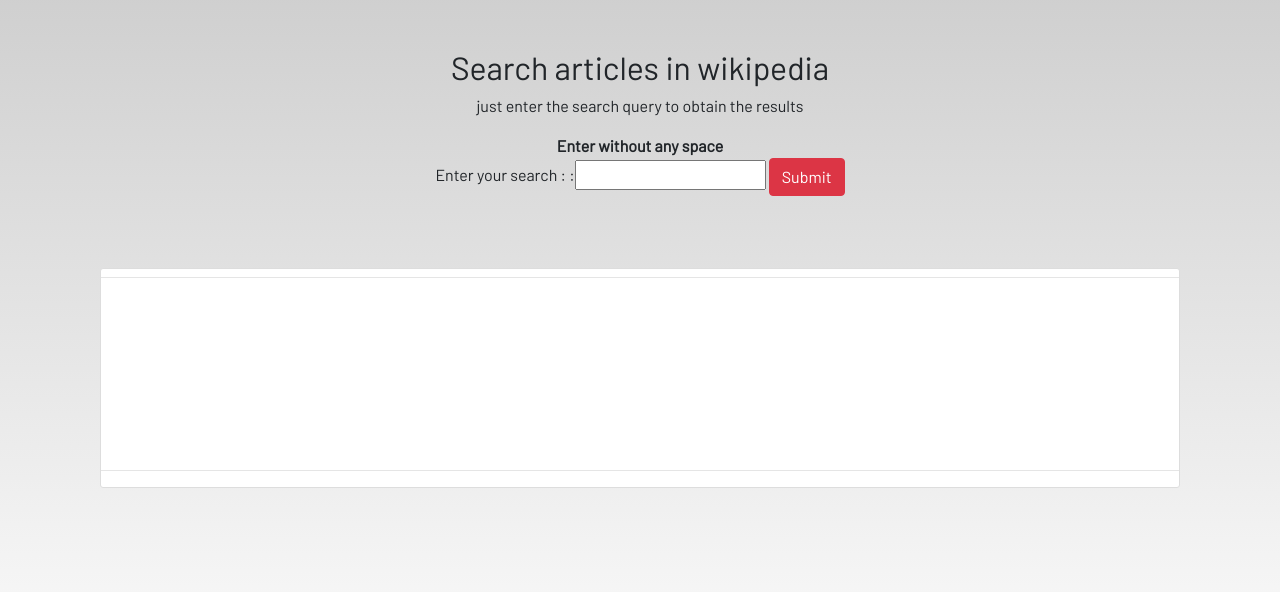
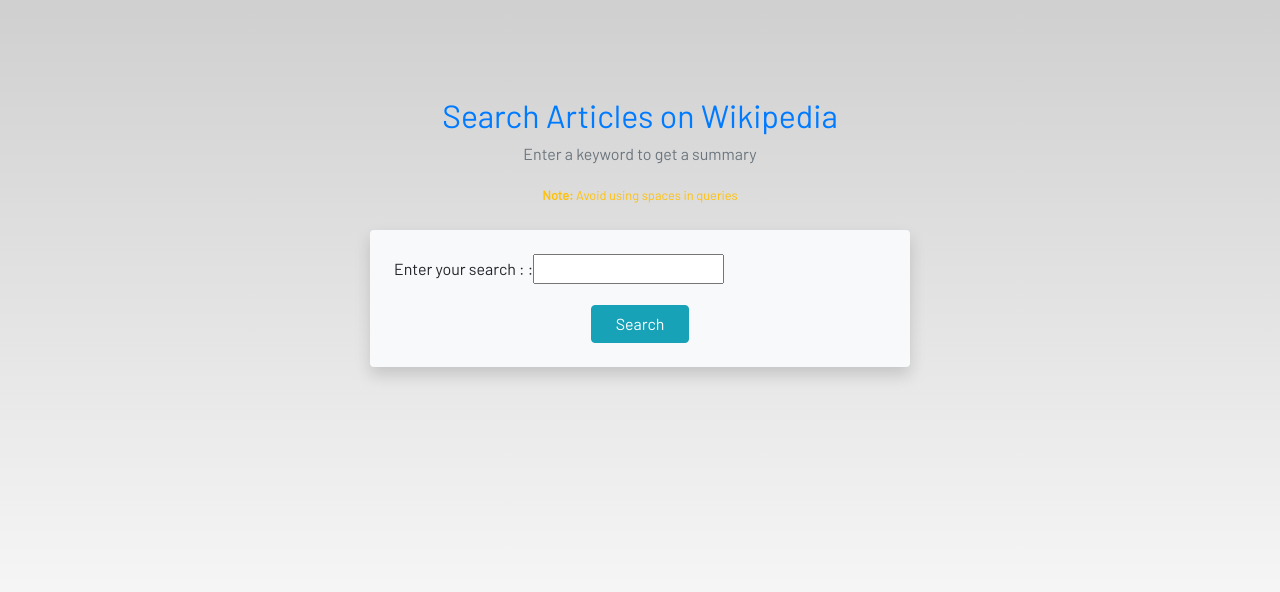
Before and after one commit to khadeashutosh/Student_Study_Portal_Project, a Django app: page /wiki in a window 1280 px wide. Shown: the part 56-648 px from the top of the page. Run offline with Django 3.2, Linux system fonts and the light colour scheme; some libraries are stand-ins or nearby versions; some web fonts are replaced.

Commit message:
Integrate Wikipedia search result template

```diff
--- a/student_study_portal/dashboard/templates/dashboard/wiki.html
+++ b/student_study_portal/dashboard/templates/dashboard/wiki.html
@@ -1,29 +1,54 @@
-{% extends 'dashboard/base.html' %} {% load static %} {% block content %}
+{% extends 'dashboard/base.html' %}
+{% load static %}
+{% block content %}
 
-<section class="text-center container">
-  <h2>Search articles in wikipedia</h2>
-  <p>just enter the search query to obtain the results</p>
-  <b>Enter without any space</b>
-  <form action="" method="post">
-    {% csrf_token %} {{form}}
-    <input class="btn btn-danger" type="submit" value="Submit" />
-  </form>
-  <br />
+<section class="container mt-5">
+  <div class="text-center mb-4">
+    <h2 class="text-primary">Search Articles on Wikipedia</h2>
+    <p class="text-muted">Enter a keyword to get a summary</p>
+    <small class="text-warning"><strong>Note:</strong> Avoid using spaces in queries</small>
+  </div>
 
-  <div class="container">
-    <div class="content-section p-0 mt-5">
-      <a href="" class="p-0 m-0" target="_blank">
-        <div class="custom-header">
-          <h2>{{title}}</h2>
-          {{title}}
-          <h6>{{link}}</h6>
+  <div class="row justify-content-center">
+    <div class="col-md-6">
+      <form method="POST" class="p-4 bg-light rounded shadow">
+        {% csrf_token %}
+        <div class="form-group">
+          {{ form }}
         </div>
-      </a>
-
-      <hr class="p-0 m-0" />
-      <p class="description m-5 p-5">{{details}}</p>
-      <hr />
+        <div class="text-center mt-3">
+          <input class="btn btn-info px-4" type="submit" value="Search">
+        </div>
+      </form>
     </div>
   </div>
+
+  {% if title %}
+  <div class="card mt-5 shadow">
+    <div class="card-body">
+      <h4 class="card-title text-primary">{{ title }}</h4>
+
+      {% if link %}
+      <a href="{{ link }}" target="_blank" class="d-block mb-3 text-decoration-none">
+        <i class="fa fa-link text-secondary"></i> {{ link }}
+      </a>
+      {% endif %}
+
+      <p class="card-text text-justify">{{ details }}</p>
+
+      {% if options %}
+      <div class="alert alert-warning mt-3">
+        <h5>Did you mean:</h5>
+        <ul class="mb-0">
+          {% for item in options %}
+          <li>{{ item }}</li>
+          {% endfor %}
+        </ul>
+      </div>
+      {% endif %}
+    </div>
+  </div>
+  {% endif %}
 </section>
+
 {% endblock content %}
```
